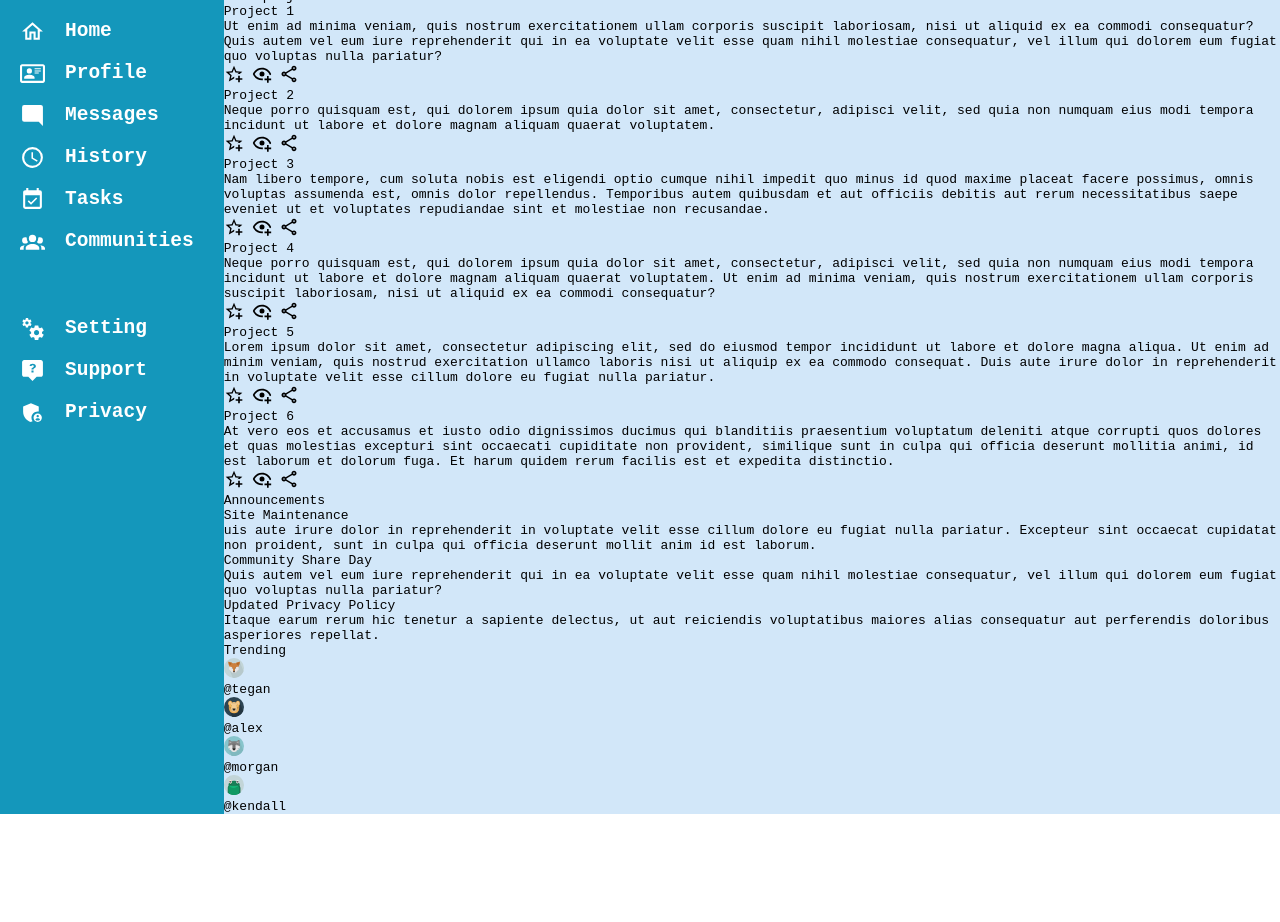
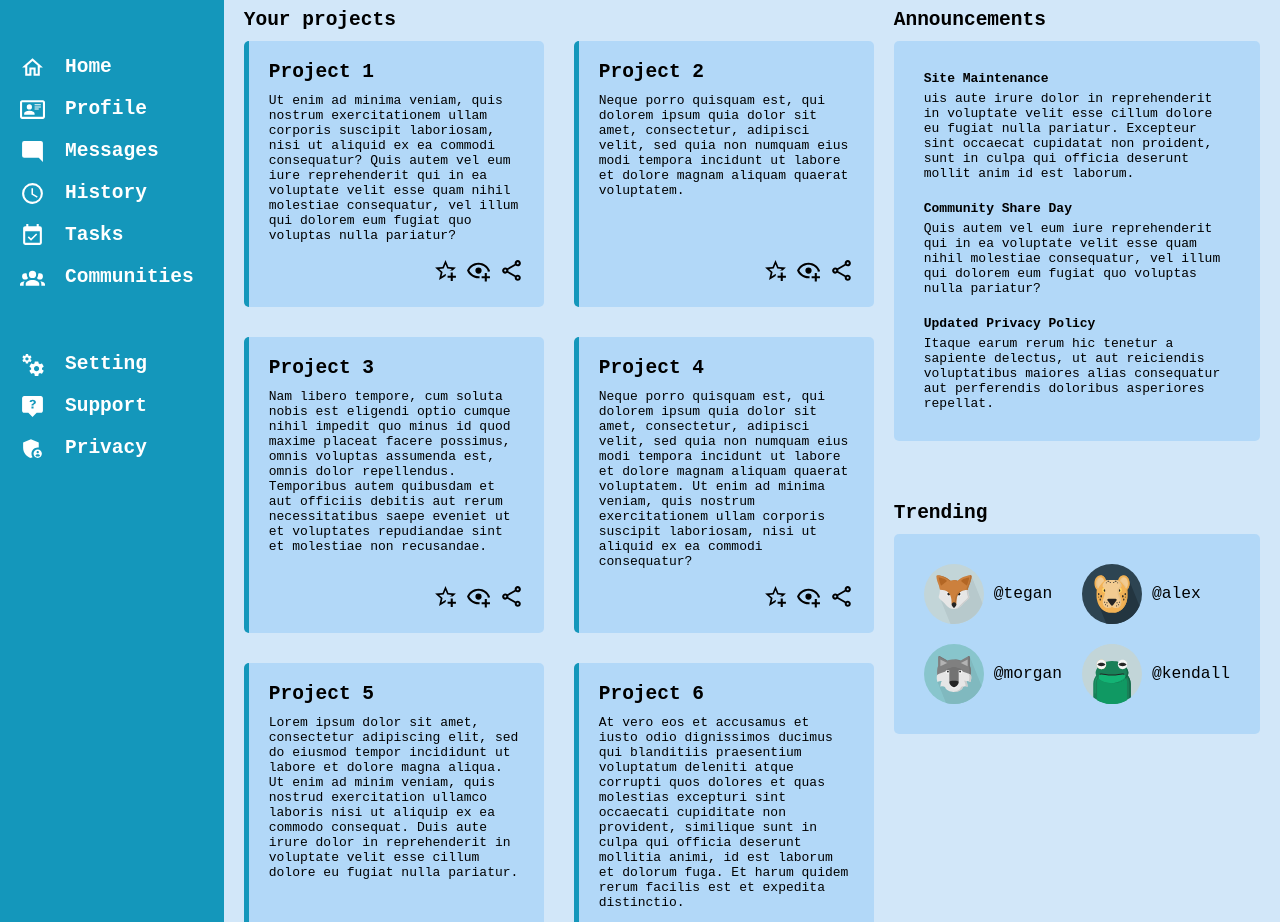
Before and after one commit to AnastassiyaMaxakova/dashboard, a plain HTML site: page index.html in a window 1280 px wide. Shown: the part 191-1113 px from the top of the page. Before the commit the page ends 1005 px from the top, so only its background shows below. Drawn offline with Linux system fonts and the light colour scheme.

Commit message:
Style main body

```diff
--- a/style.css
+++ b/style.css
@@ -5,11 +5,6 @@
 }
 html,body{
     height: 100%;
-}
-
-img {
-    width: 20px;
-    height: 20px;
 }
 
 body{
@@ -125,7 +120,6 @@ button{
     align-items: center;
     justify-content: start;
     gap: 10px;
-
 }
 
 .link-div p{
@@ -142,4 +136,97 @@ button{
 .main-body{
     grid-area: main-body;
     background-color: rgb(210, 231, 249);
+    display: grid;
+    grid-template-columns: 3fr 1fr;
+    grid-template-rows: 1fr 1fr;
+    grid-template-areas:
+                "project-container announcements"
+                "project-container trending";
+    padding: 20px;
+    gap: 20px;
 }
+
+.project-container {
+    grid-area: project-container;
+}
+.project-grid{
+    display: grid;
+    grid-template-columns: repeat(2, minmax(300px, 1fr));
+    gap: 30px;
+}
+.project-box{
+    border-left: 5px solid rgb(20, 151, 187);
+    background-color: rgba(56, 156, 244, 0.203);
+    border-radius: 5px;
+    padding: 20px;
+    display: grid;
+    gap: 15px;
+
+}
+.project-title{
+    font-size:1.5rem;
+    font-weight: bold;
+    padding-bottom: 10px;
+}
+
+.icon-box{
+    justify-self: end;
+    align-self: end;
+}
+.icon-box img{
+    width: 25px;
+    height: 25px;
+
+}
+.announcements {
+    grid-area: announcements;
+
+}
+.announcement-grid{
+    background-color: rgba(56, 156, 244, 0.203);
+    padding: 30px;
+    display: grid;
+    gap: 20px;
+    border-radius: 5px;
+}
+.announcement-title{
+    font-weight: bold;
+    padding-bottom: 5px;
+}
+.trending {
+    grid-area: trending;
+
+
+}
+.trending-grid{
+    background-color: rgba(56, 156, 244, 0.203);
+    padding: 30px;
+    display: grid;
+    gap: 20px;
+    border-radius: 5px;
+}
+
+
+.container-title {
+    font-size: 1.5rem;
+    font-weight: bold;
+    padding-bottom:10px;
+}
+.trending-grid{
+    display: grid;
+    grid-template-columns: auto auto;
+}
+.trending-box{
+    display: flex;
+    align-items: center;
+    gap: 10px;
+}
+.trending-box img{
+    width: 60px;
+    height: 60px;
+}
+
+.trending-profile {
+    font-size: 1.25rem;
+
+}
```
